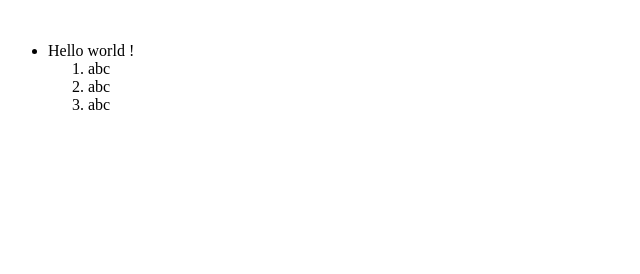
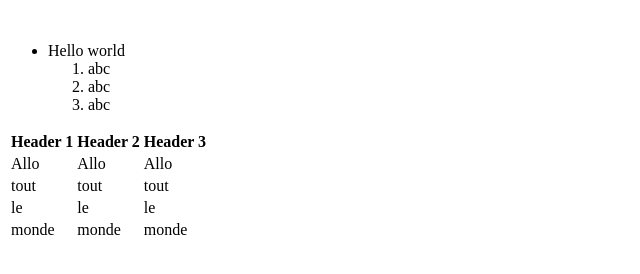
Before and after one commit to BDDinh/integrationWeb1, a plain HTML site: page index.html in a window 1280 px wide. Shown: the whole page, without its empty margins (0-640 px from the left). Drawn offline with Linux system fonts and the light colour scheme.

Commit message:
Update index.html

```diff
--- a/index.html
+++ b/index.html
@@ -8,7 +8,7 @@
     <br/>
 
     <ul>
-        <li>Hello world !</li>
+        <li>Hello world</li>
         <ol>
           <li>abc</li>
           <li>abc</li>
@@ -18,25 +18,30 @@
 
     <table>
         <tr>
-            <th></th>
-            <th></th>
-            <th></th>
+            <th>Header 1</th>
+            <th>Header 2</th>
+            <th>Header 3</th>
         </tr>
 
         <tr>
-            <td></td>
+            <td>Allo</td>
+            <td>Allo</td>
+            <td>Allo</td>
         </tr>
         <tr>
-            <td></td>
+            <td>tout</td>
+            <td>tout</td>
+            <td>tout</td>
         </tr>
         <tr>
-            <td></td>
+            <td>le</td>
+            <td>le</td>
+            <td>le</td>
         </tr>
         <tr>
-            <td></td>
-        </tr>
-        <tr>
-            <td></td>
+            <td>monde</td>
+            <td>monde</td>
+            <td>monde</td>
         </tr>
     </table>
 
@@ -46,5 +51,5 @@
 </head>
 <body>
 
+    </html>
 </body>
-</html>
```
